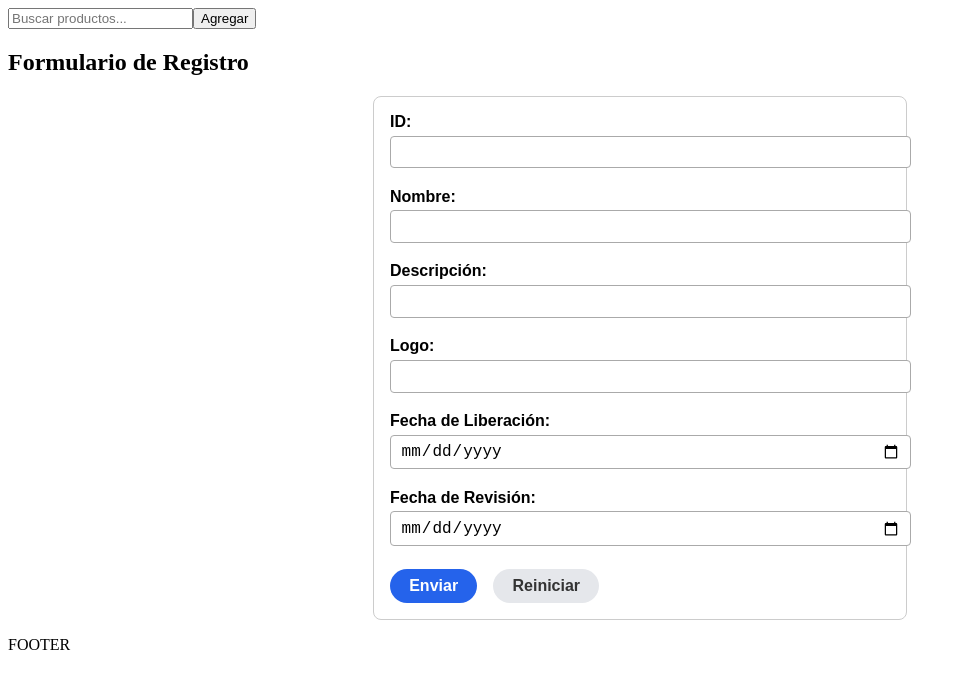
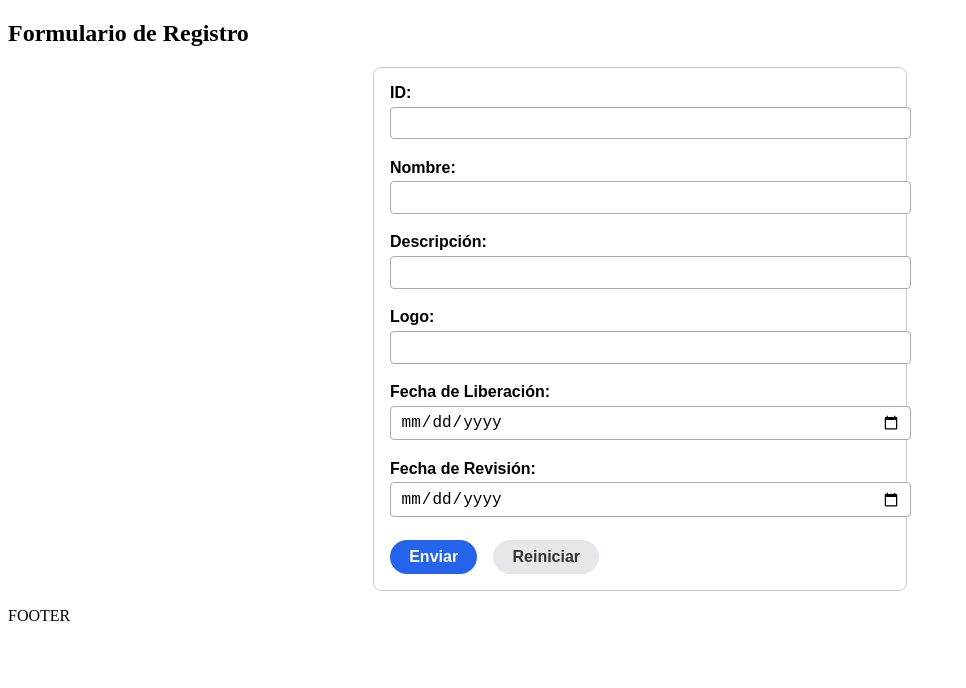
Before and after one commit to JhosefRea/gui-bank-financial-products, an Angular app: page /productos/crear in a window 1280 px wide. Shown: the top 688 px of the page, without its empty margins (0-966 px from the left). Built offline with nearby package versions, Linux system fonts and the light colour scheme; no server answers.

Commit message:
I add the ROUTER.NAVIGATE in PORDUCT CREATE COMPONENT for redirecting to the DASHBOARD route. I've used NGIF in HEADER COMPONENT

```diff
--- a/src/app/products/product-create/product-create.component.ts
+++ b/src/app/products/product-create/product-create.component.ts
@@ -1,8 +1,10 @@
 import { Component, OnInit } from '@angular/core';
 import { FormBuilder, Validators, FormGroup, AsyncValidatorFn, AbstractControl, ValidationErrors, ReactiveFormsModule } from '@angular/forms';
+import { Router } from '@angular/router';
 import { CommonModule } from '@angular/common';
 import { map } from 'rxjs/operators';
-import { Observable, of } from 'rxjs';
+import { Observable} from 'rxjs';
+
 import { FetchApiProductsService } from '../../../services/fetch-api-products.service';
 
 @Component({
@@ -16,7 +18,8 @@ export class ProductCreateComponent implements OnInit {
 
   constructor(
     private fb: FormBuilder,
-    private productService: FetchApiProductsService
+    private productService: FetchApiProductsService,
+    private router: Router
   ) {}
 
   ngOnInit(): void {
@@ -55,6 +58,7 @@ export class ProductCreateComponent implements OnInit {
           console.log('Producto creado exitosamente:', response);
           alert('Producto creado con éxito');
           this.productForm.reset();
+          this.router.navigate(['/dashboard'])
         },
         error: (error) => {
           console.error('Error al crear el producto:', error);
--- a/src/shared/components/header/header.component.html
+++ b/src/shared/components/header/header.component.html
@@ -1,4 +1,4 @@
-<div>
+<div *ngIf="router.url === '/dashboard'">
   <input
     type="text"
     [(ngModel)]="searchText"
```
Also changed, not shown: src/shared/components/header/header.component.ts (+6 -2 lines). Lines whose indentation alone changed are shown as unchanged.
